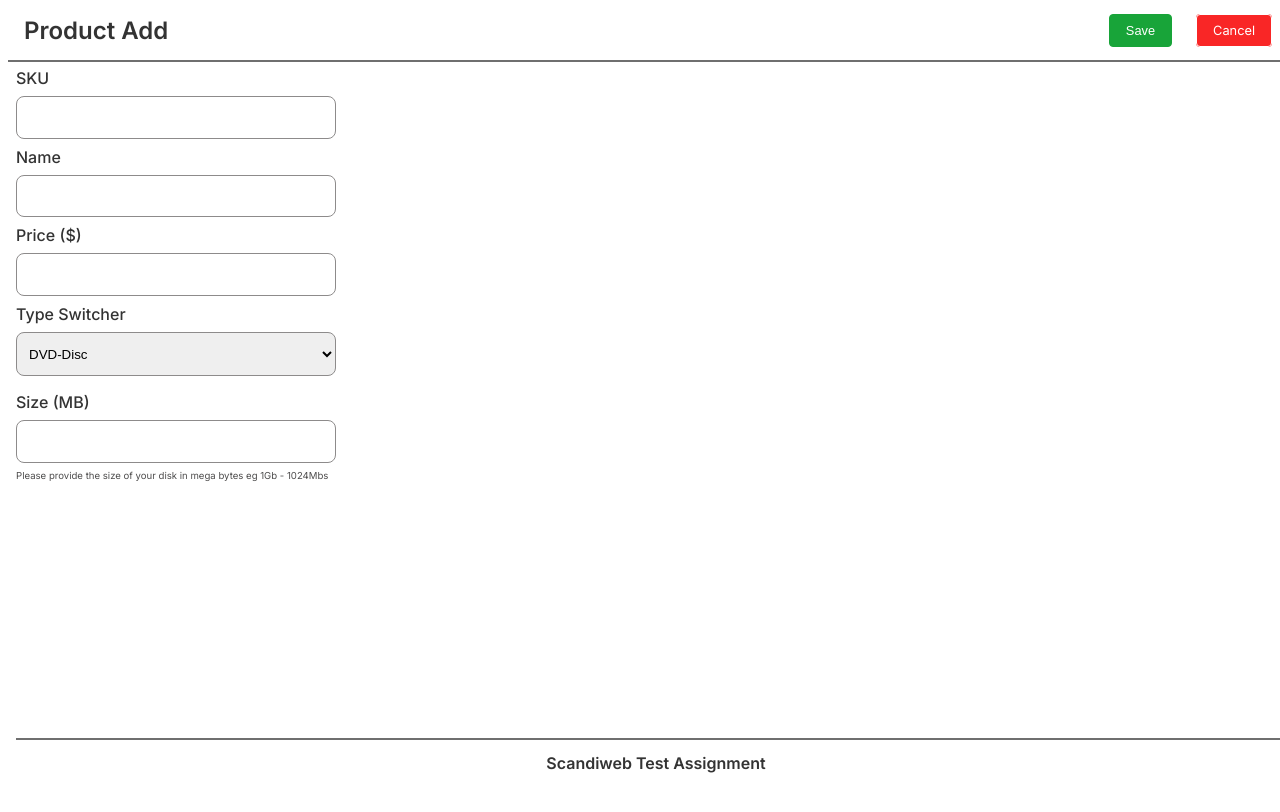
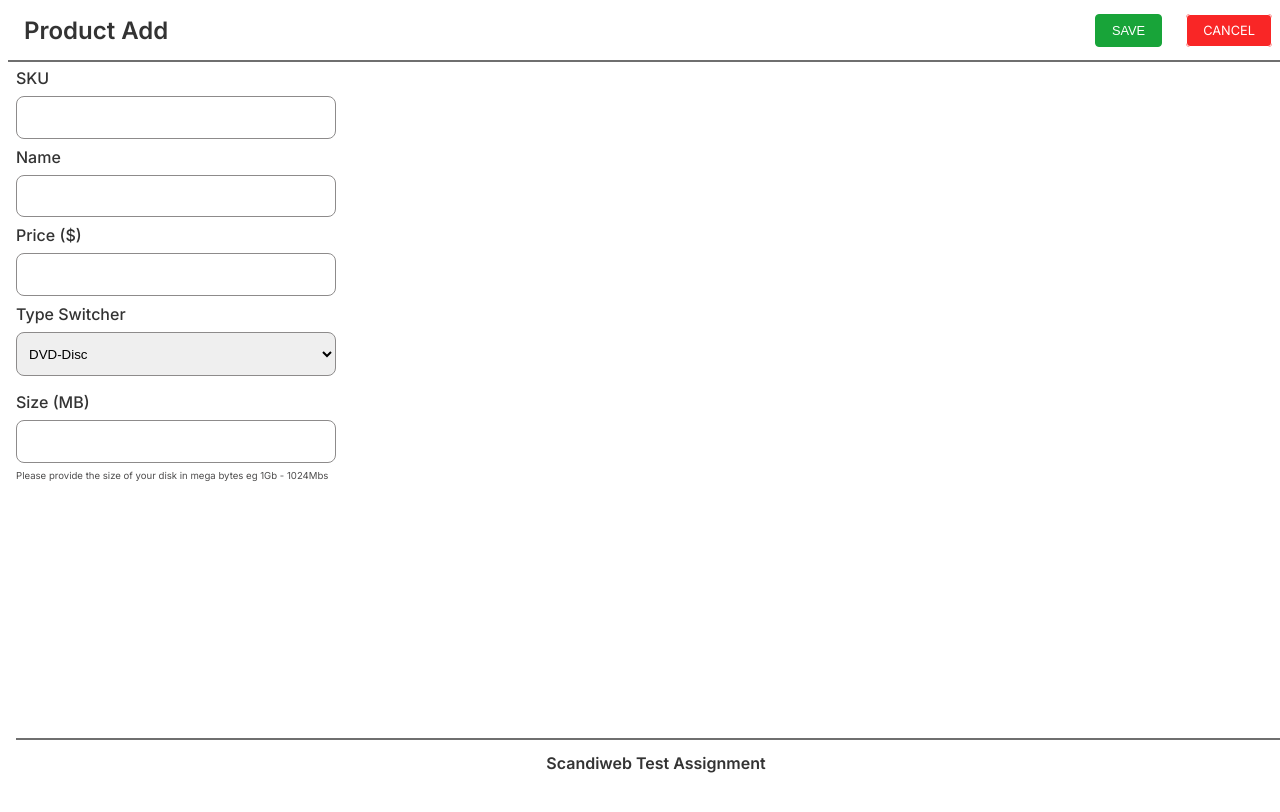
Before and after one commit to emalindahk/junior-assessment, a Next.js app: page /product-add in a window 1280 px wide. Shown: the top 812 px of the page. Built offline with nearby package versions, Linux system fonts and the light colour scheme.

Commit message:
Update buttons to uppercase

```diff
--- a/app/page.js
+++ b/app/page.js
@@ -68,10 +68,10 @@ export default function Home() {
     <main className={styles.main}>
       <Header label="Product List">
         <Link className={styles.main__link} href="/product-add">
-          Add
+          ADD
         </Link>
         <Button onClick={handleDelete} deleteBtn>
-          Mass Delete
+          MASS DELETE
         </Button>
       </Header>
       <div className={styles.main__productList}>
--- a/app/product-add/page.js
+++ b/app/product-add/page.js
@@ -70,14 +70,15 @@ function ProductAdd() {
     setCategory("1");
   }, []);
 
+
   return (
     <div className={styles.productAdd}>
       <Header label="Product Add">
         <Button primary onClick={handleSubmit}>
-          Save
+          SAVE
         </Button>
         <Link className={styles.productAdd__action} href="/">
-          Cancel
+          CANCEL
         </Link>
       </Header>
       <form className={styles.productAdd__form} id="product_form">
```
